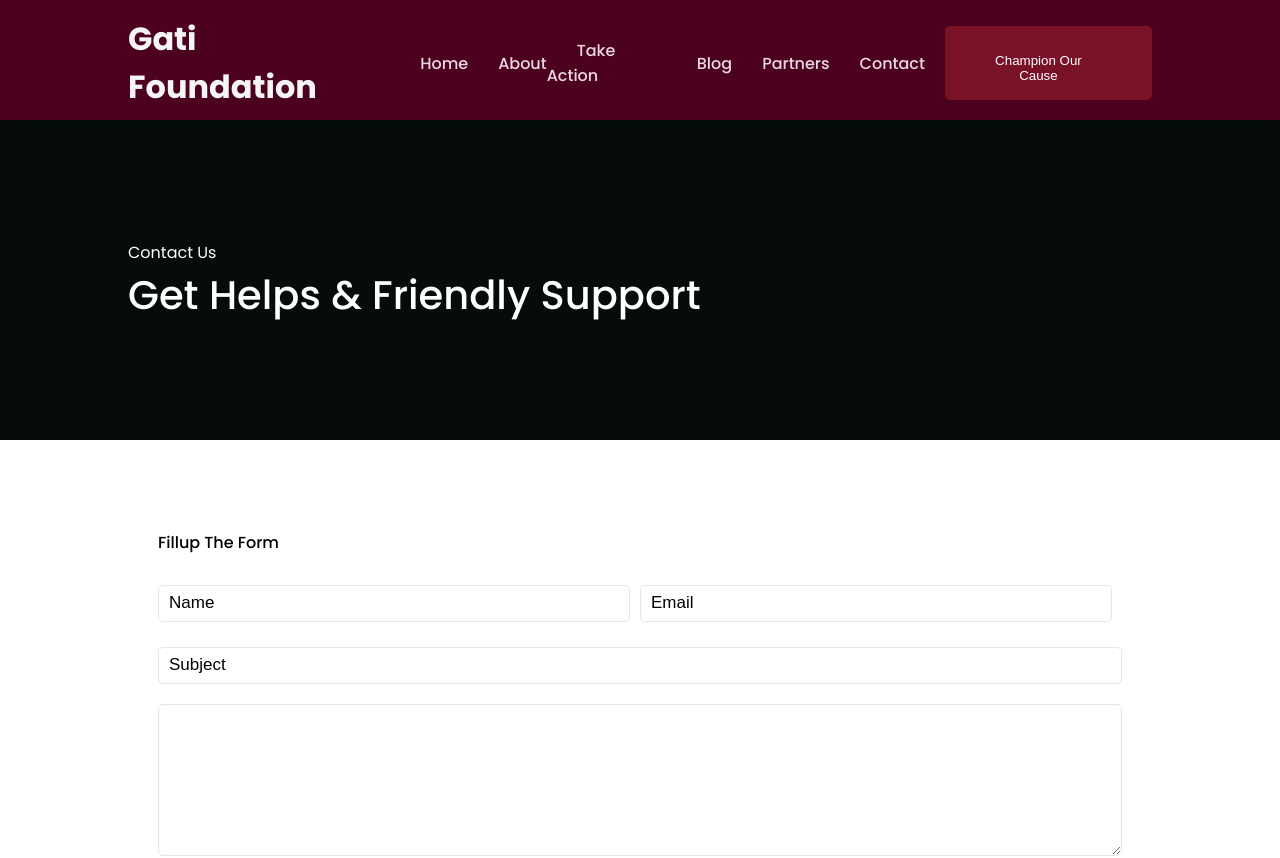
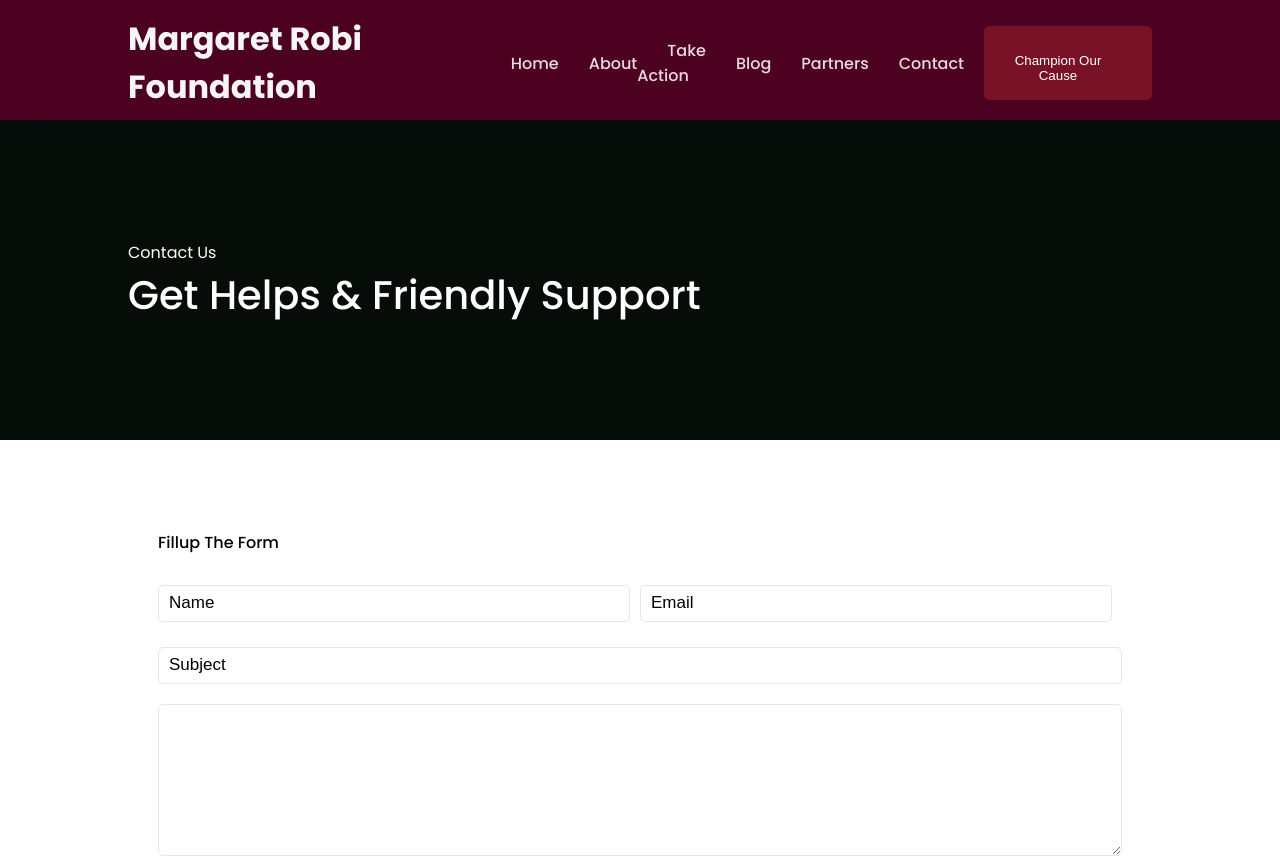
Before and after one commit to boyani-Otieno/gati-foundation, a React (Create React App) app: page /contact in a window 1280 px wide. Shown: the top 858 px of the page. Built offline with nearby package versions, Linux system fonts and the light colour scheme.

Commit message:
edit logo

```diff
--- a/src/components/common/header/Header.jsx
+++ b/src/components/common/header/Header.jsx
@@ -12,7 +12,7 @@ const Header = () => {
       <header>
         <div className='container flex'>
           <div className='logo'>
-            <h1>Gati Foundation</h1>
+            <h1>Margaret Robi Foundation</h1>
           </div>
           <div className='nav'>
             <ul className={navList ? "small" : "flex"}>
```
Also changed, not shown: 1 other file (tests, documents, lock files or other folders).
